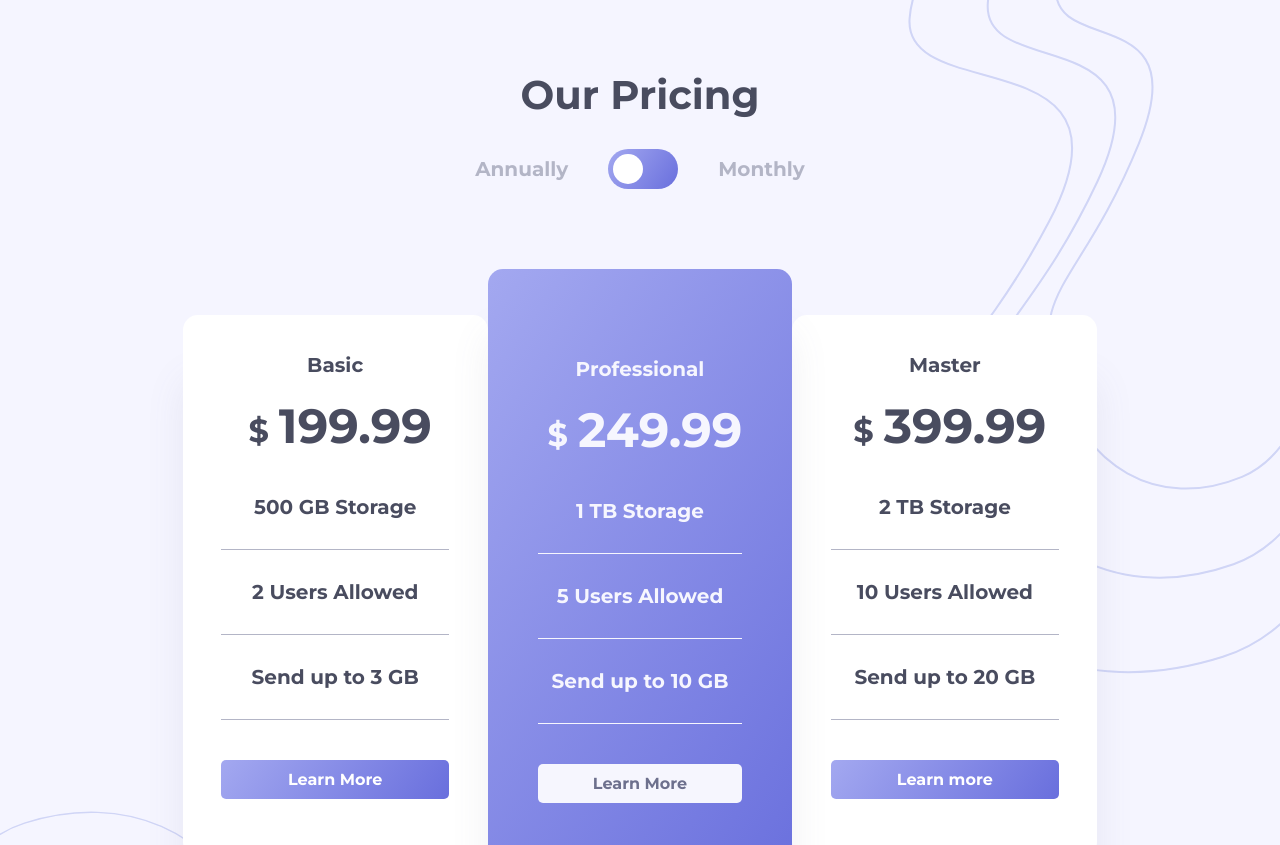
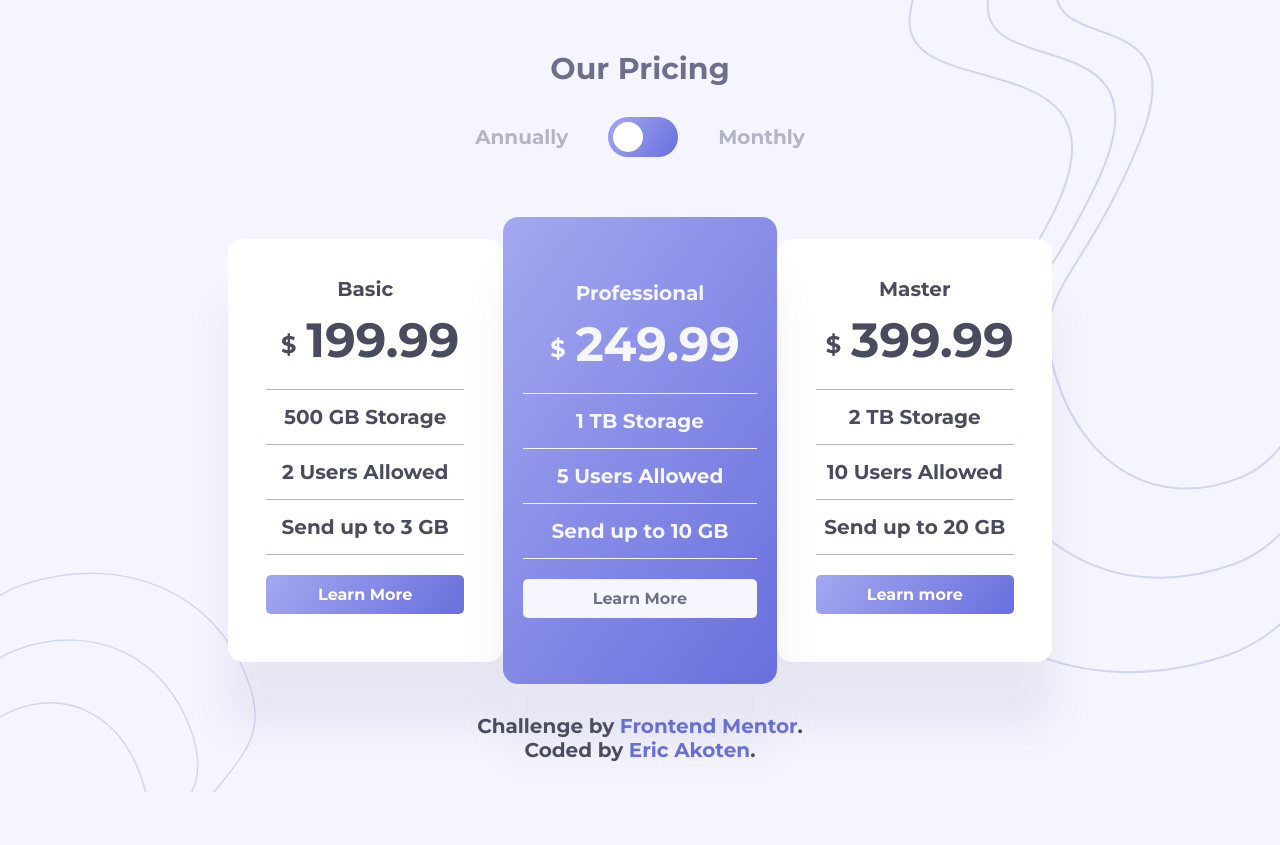
Before and after one commit to AceKahuna/pricing-component-with-toggle, a plain HTML site: page index.html in a window 1280 px wide. Shown: the top 845 px of the page. After the commit the page ends 800 px from the top, so only its background shows below. Drawn offline with Linux system fonts and the light colour scheme.

Commit message:
edits on padding and widths

```diff
--- a/css/_base.scss
+++ b/css/_base.scss
@@ -43,7 +43,7 @@ button{
     padding: 10px 20px;
     border-radius: 5px;
     background: $gradient;
-    margin: 40px 10px 20px;
+    margin: 20px 10px 10px;
     font-family: $font;
     font-size: 1rem;
     color: white;
--- a/css/_body.scss
+++ b/css/_body.scss
@@ -3,8 +3,9 @@ header{
     margin: 30px 0;
     padding: 20px 10px;
 
-    h1{
-        padding: 20px;
+    h2{
+        padding-bottom: 20px;
+        color: $neutral3;
     }
 
     .toggle{
@@ -84,23 +85,28 @@ header{
 
 .promo{
     place-items: center;
-    padding: 20px;
+    padding: 0 20px;
+
+    @include responsive(tab-land){
+        padding: 0 50px;
+    }
 
     h4{
         text-align: center;
-        padding-bottom: 20px;
+        padding-bottom: 10px;
     }
 
     p{
         border-bottom: 1px solid $neutral2;
         text-align: center;
-        padding: 30px 0;
+        padding: 15px 0;
     }
 
     .month, .annual{
         text-align: center;
         font-size: 3rem;
-        padding-bottom: 10px;
+        padding-bottom: 20px;
+        border-bottom: 1px solid $neutral2;
 
         &::before{
             content: "$";
@@ -109,7 +115,6 @@ header{
             margin: 5px;
 
             @include responsive(tab-land){
-                font-size: 2rem;
                 margin: 10px;
             }
         }
@@ -122,7 +127,7 @@ header{
     .card{
         display: flex;
         flex-direction: column;
-        padding: 50px 50px 10px 50px;
+        padding: 30px 20px 10px 20px;
         border-radius: 15px;
         width: 100%;
         max-width: 40rem;
@@ -156,11 +161,15 @@ header{
             grid-column: 2;
             width: 100%;
             z-index: 1;
-            padding-top: 5.5rem;
-            padding-bottom: 5rem;
+            padding-top: 4rem;
+            padding-bottom: 3.5rem;
         }
 
         p{
+            border-bottom: 1px solid $neutral;
+        }
+
+        .month, .annual{
             border-bottom: 1px solid $neutral;
         }
 
--- a/index.html
+++ b/index.html
@@ -10,7 +10,7 @@
 <body>
 
   <header>
-    <h1>Our Pricing</h1>
+    <h2>Our Pricing</h2>
     <div class="toggle">
       <p>Annually</p>
       <label class="switch">
```
Also changed, not shown: css/index.css, 1 other file.
